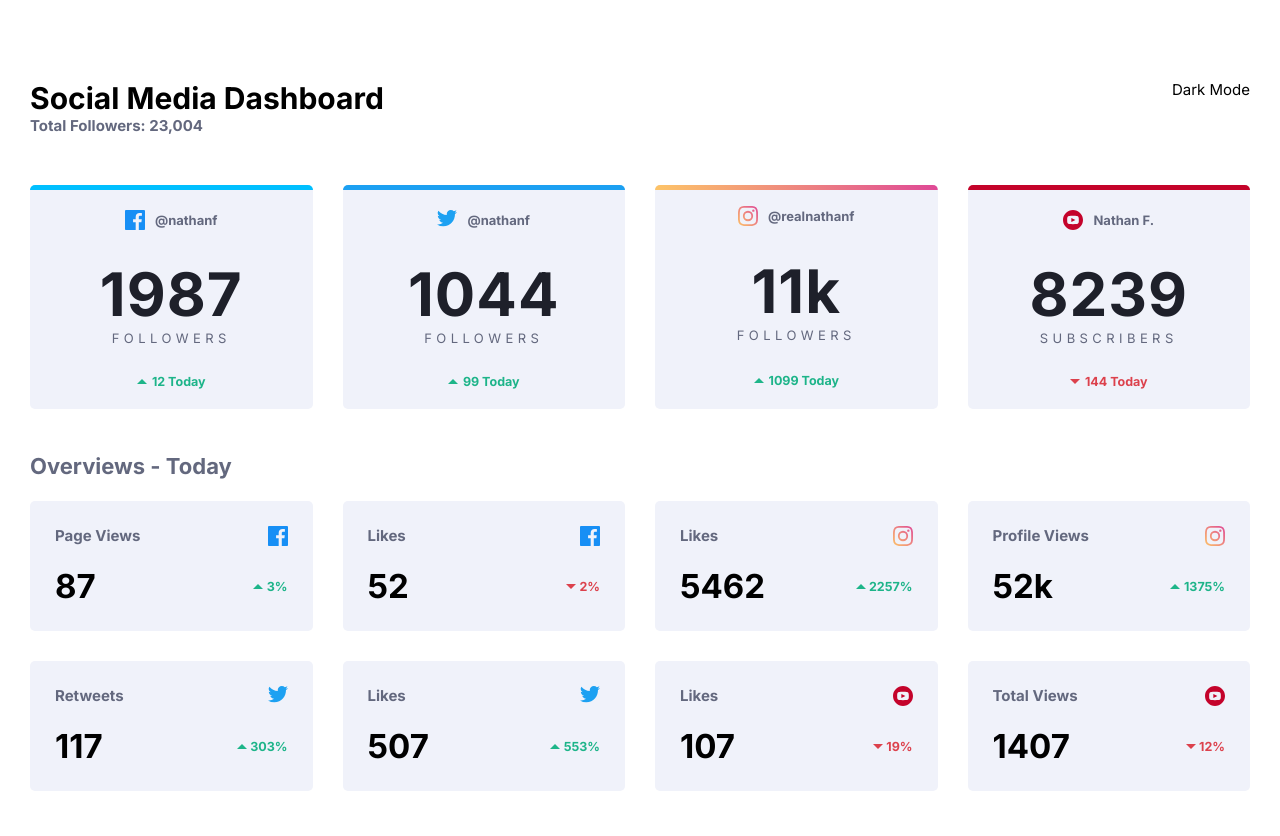
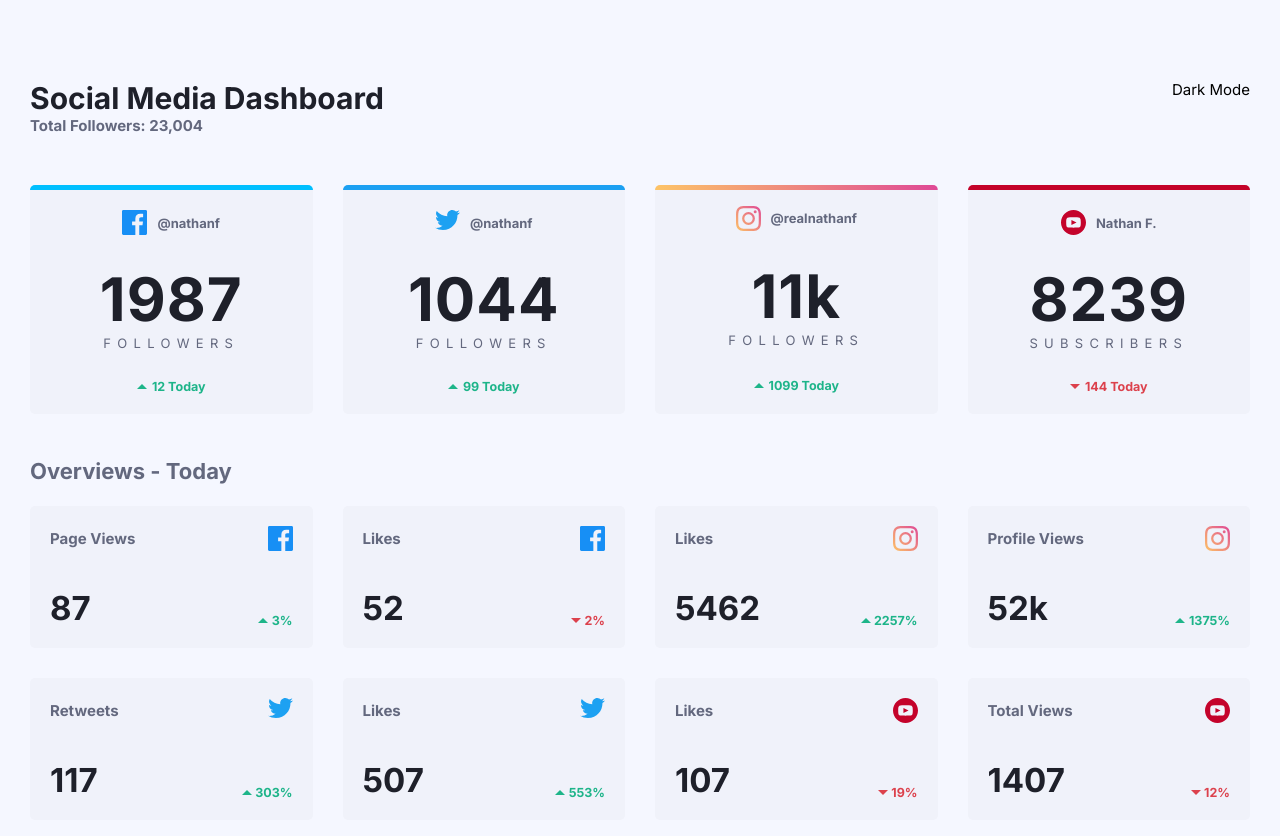
Before and after one commit to BurhanMullamitha/SocialMedia-Dashboard, a website: page index.html in a window 1280 px wide. Drawn offline with Linux system fonts and the light colour scheme.

Commit message:
Added colors, fixed some design issues

```diff
--- a/sass/_colors.scss
+++ b/sass/_colors.scss
@@ -7,9 +7,18 @@ $color-youtube: hsl(348, 97%, 39%);
 $color-instagram-1: hsl(37, 97%, 70%);
 $color-instagram-2: hsl(329, 70%, 58%);
 
+$color: hsl(230, 17%, 14%);
 $color-bg: hsl(0, 0%, 100%);
 $color-top-bg: hsl(225, 100%, 98%);
 $color-card-bg: hsl(227, 47%, 96%);
 $color-card-hover: hsl(230, 22%, 74%);
 $color-text: hsl(228, 12%, 44%);
-$color-text-2: hsl(230, 17%, 14%);
+$color-text-2: hsl(228, 12%, 44%);
+
+// $color: #fff;
+// $color-bg: hsl(230, 17%, 14%);
+// $color-top-bg: hsl(232, 19%, 15%);
+// $color-card-bg: hsl(228, 28%, 20%);
+// $color-card-hover: hsl(240, 8%, 42%);
+// $color-text: hsl(228, 12%, 44%);
+// $color-text-2: #fff;
--- a/sass/main.scss
+++ b/sass/main.scss
@@ -12,6 +12,7 @@ html {
     box-sizing: border-box;
     font-size: 62.5%;
     font-family: 'Inter', sans-serif;
+    background-color: $color-top-bg;
 }
 
 .container {
@@ -31,7 +32,7 @@ html {
     }
 
     &__title {
-
+        color: $color;
     }
 
     &__followers {
@@ -71,8 +72,8 @@ html {
 
     &__icon {
         margin-right: 1rem;
-        height: 2rem;
-        width: 2rem;
+        height: 2.5rem;
+        width: 2.5rem;
     }
 
     &__user {
@@ -84,13 +85,13 @@ html {
         display: flex;
         flex-direction: column;
         align-items: center;
-        letter-spacing: .7ch;
+        letter-spacing: 1ch;
     }
 
     &__count {
         font-weight: 700;
         font-size: 6rem;
-        color: $color-text-2;
+        color: $color;
         letter-spacing: 1px;
     }
 
@@ -132,7 +133,7 @@ html {
     margin-top: 4.4rem;
 
     &__title {
-        color: $color-text;
+        color: $color-text-2;
     }
 
     &__box {
@@ -144,7 +145,7 @@ html {
 
     &__item {
         background-color: $color-card-bg;
-        padding: 2.5rem;
+        padding: 2rem;
         border-radius: 5px;
 
         &:hover {
@@ -159,8 +160,12 @@ html {
         justify-content: space-between;
     }
 
+    &__head {
+        align-items: center;
+    }
+
     &__main {
-        margin-top: 2rem;
+        margin-top: 3.7rem;
     }
 
     &__category {
@@ -170,22 +175,23 @@ html {
     }
 
     &__icon {
-        height: 2rem;
-        width: 2rem;
+        height: 2.5rem;
+        width: 2.5rem;
     }
 
     &__count {
         font-size: 3.3rem;
         font-weight: bold;
+        color: $color;
     }
 
     &__info {
         display: flex;
-        align-items: center;
+        align-items: flex-end;
     }
 
     &__stat {
-        height: .5rem;
+        height: 1rem;
         width: 1rem;
         margin-right: .35rem;
     }
```
Also changed, not shown: css/style.css.
